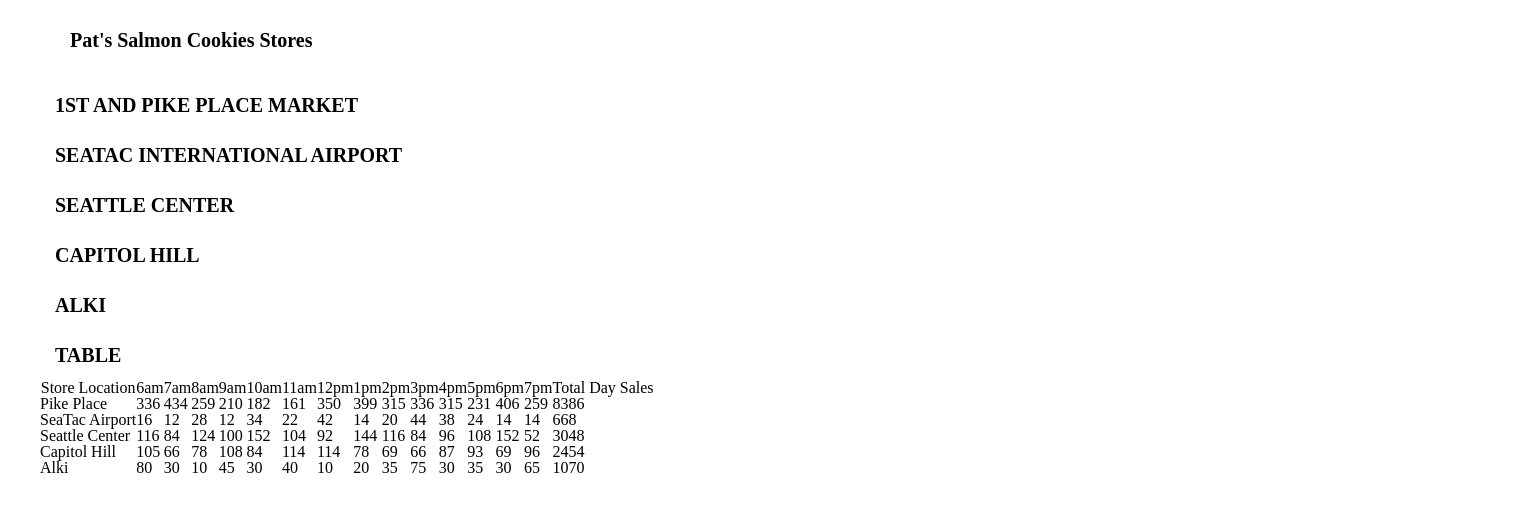
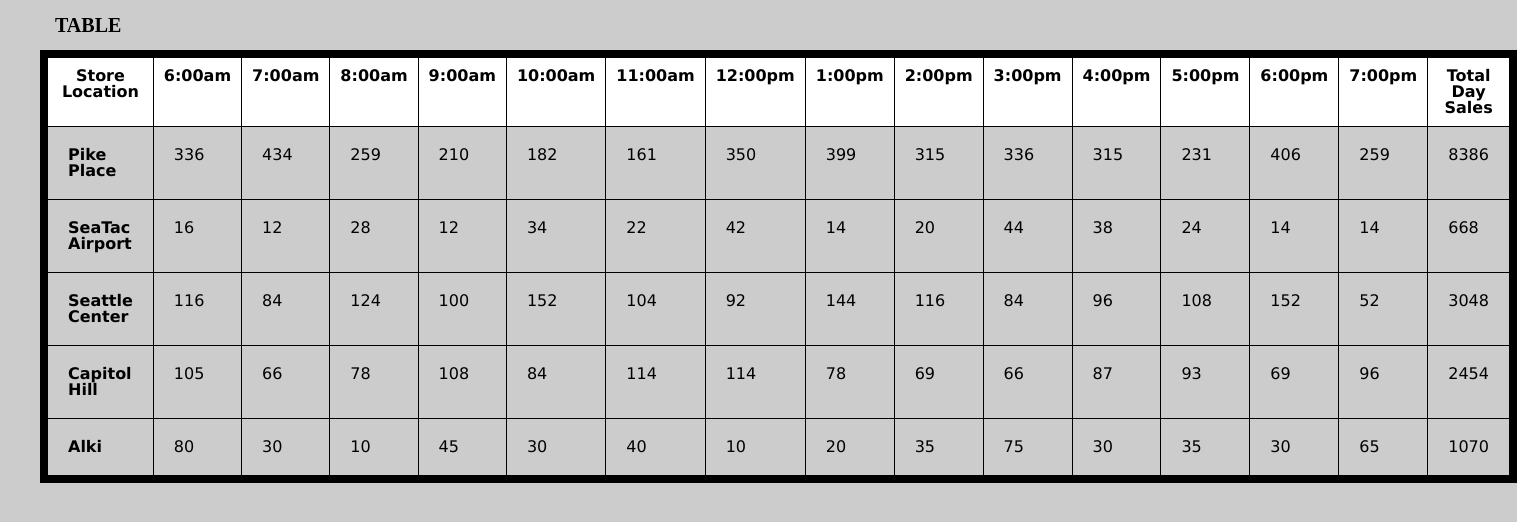
Before and after one commit to johannam999/salmon-cookie-shops, a plain HTML site: page sales.html in a window 1280 px wide. Shown: the whole page, 1517 px wide, since content can reach past the window. Drawn offline with Linux system fonts and the light colour scheme.

Commit message:
adding some css

```diff
--- a/css/style.css
+++ b/css/style.css
@@ -1,6 +1,10 @@
+*{
+    font-family: 'Baloo', cursive;
+}
 body {
     margin-left: 40px;
     font-family: 'BioRhyme Expanded', serif;
+    background: #ccc;
 }
 h1{
     font-weight:bold;
@@ -29,3 +33,25 @@ li:nth-last-child(1){
     font-weight: bold;
 
 }
+#cookies{
+    font-family: Verdana;
+}
+td {
+    padding:20px;
+    margin: 10px;
+    border: 1px solid black;
+}
+table {
+	border: 8px solid black;
+}
+th {
+    padding: 10px;
+
+    border: 1px solid black;
+    background: white;
+    font-weight:bold;
+}
+td:first-child{
+    font-weight:bold;
+
+}
--- a/js/app.js
+++ b/js/app.js
@@ -1,6 +1,6 @@
 'use strict';
 
-var hours = ['6am','7am','8am','9am','10am','11am','12pm','1pm','2pm','3pm','4pm','5pm','6pm','7pm'];
+var hours = ['6:00am','7:00am','8:00am','9:00am','10:00am','11:00am','12:00pm','1:00pm','2:00pm','3:00pm','4:00pm','5:00pm','6:00pm','7:00pm'];
 //var storeLocation = ['pikePlace', 'seaTac', 'seattleCenter', 'capitolHill','alki'];
 var storeList = [];
 var cookiesTable = document.getElementById('cookies');
@@ -23,7 +23,7 @@ Store.prototype.rndmcustomerPH = function() {
 Store.prototype.calcSalesPH = function(){
   this.rndmcustomerPH();
   for (var i = 0; i < this.totalCustomerPH.length; i++){
-    var hourlySales = this.totalCustomerPH[i] *  Math.ceil(this.averageCookiesPCustomer);
+    var hourlySales = this.totalCustomerPH[i] * Math.ceil(this.averageCookiesPCustomer);
     this.totalSoldPH.push(hourlySales);
     this.totalDaySales += hourlySales;
   }
@@ -57,9 +57,9 @@ Store.prototype.render = function(){
 };
 
 function makeHeaderRow(){
-
   var trEl = document.createElement('tr');
   var thEl = document.createElement('th');
+
   thEl.textContent = 'Store Location';
   trEl.appendChild(thEl);
   for (var i = 0; i < hours.length; i++) {
@@ -81,6 +81,19 @@ function cookieRows() {
   }
 }
 
+
+
+new Store('Pike Place',23, 65, 6.3);
+new Store('SeaTac Airport', 3, 24, 1.2);
+new Store('Seattle Center', 11, 38, 3.7);
+new Store('Capitol Hill', 20, 38, 2.3);
+new Store('Alki', 2, 16, 4.6);
+
+
+cookieRows();
+
+
+
 /*var ulEl = document.getElementById('pikep');
   for (var i = 0; i < this.totalSoldPH.length; i++){
     var liEl = document.createElement('li');
@@ -93,15 +106,6 @@ function cookieRows() {
   liEl.textContent = 'Total: ' + this.totalDaySales;
 	ulEl.appendChild(liEl);
 */
-
-new Store('Pike Place',23, 65, 6.3);
-new Store('SeaTac Airport', 3, 24, 1.2);
-new Store('Seattle Center', 11, 38, 3.7);
-new Store('Capitol Hill', 20, 38, 2.3);
-new Store('Alki', 2, 16, 4.6);
-
-cookieRows();
-
 /*
 function makeHeaderRow(){
 
@@ -125,23 +129,11 @@ function cookieRows()
 {	for (var i = 0; i< storeList.length; i++){
   storeList[i].render();
 }
-
-
 }
 //makeHeaderRow()
 cookieRows();
 
 
-
-
-
-
-
-
-
-
-
-/*
 var storeSeaTac = {
   minCustomerPH: 3,
   maxCustomerPH: 24,
--- a/sales.html
+++ b/sales.html
@@ -10,22 +10,7 @@
 
 </head>
 <body>
-        <h1>Pat's Salmon Cookies Stores</h1>
-        <h2> 1st and Pike Place Market </h2>
 
-        <ul id= "pikep"> </ul>
-
-        <h2> SeaTac International Airport </h2>
-        <ul id= "seataca"> </ul>
-
-        <h2> Seattle Center </h2>
-        <ul id= "seattlec"> </ul>
-
-        <h2> Capitol Hill </h2>
-        <ul id= "capitolh"> </ul>
-
-        <h2> Alki </h2>
-        <ul id= "alki"> </ul>
 
         <h2>Table</h2>
         <table id="cookies"></table>
```
